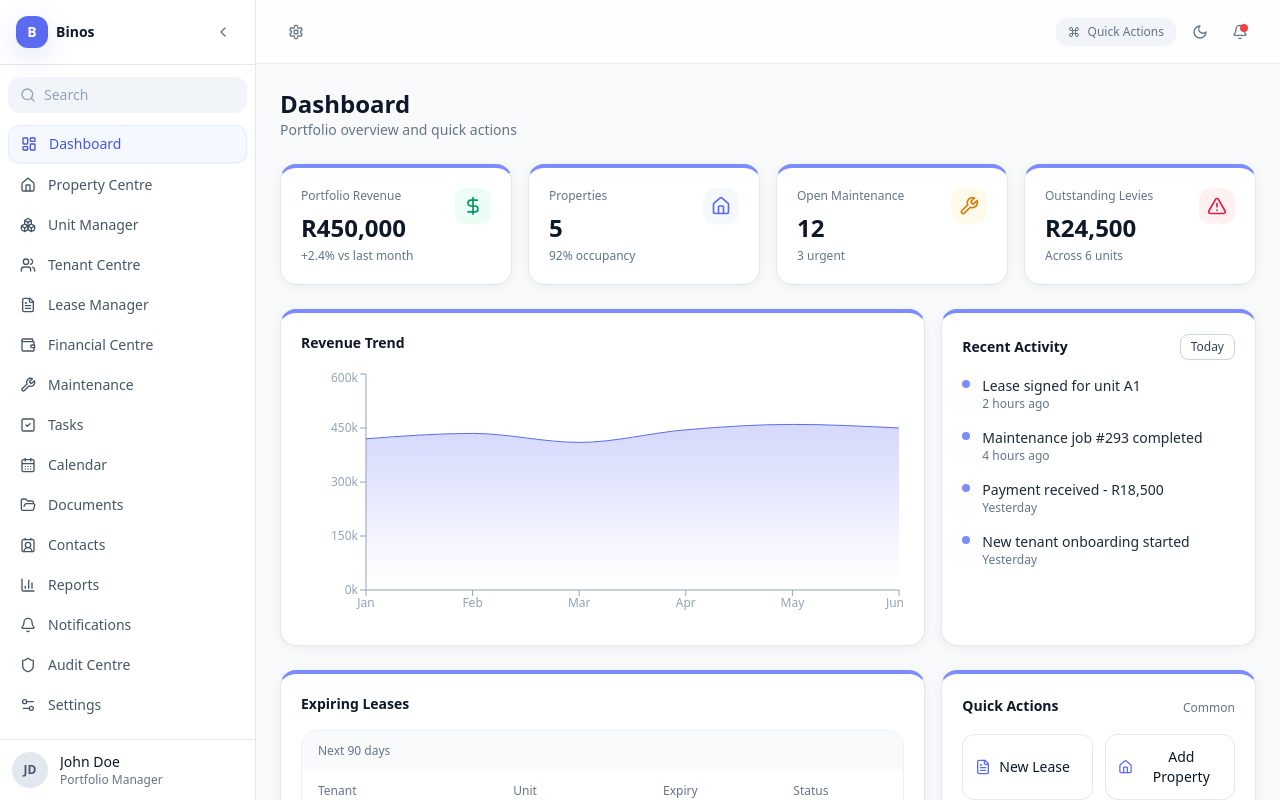
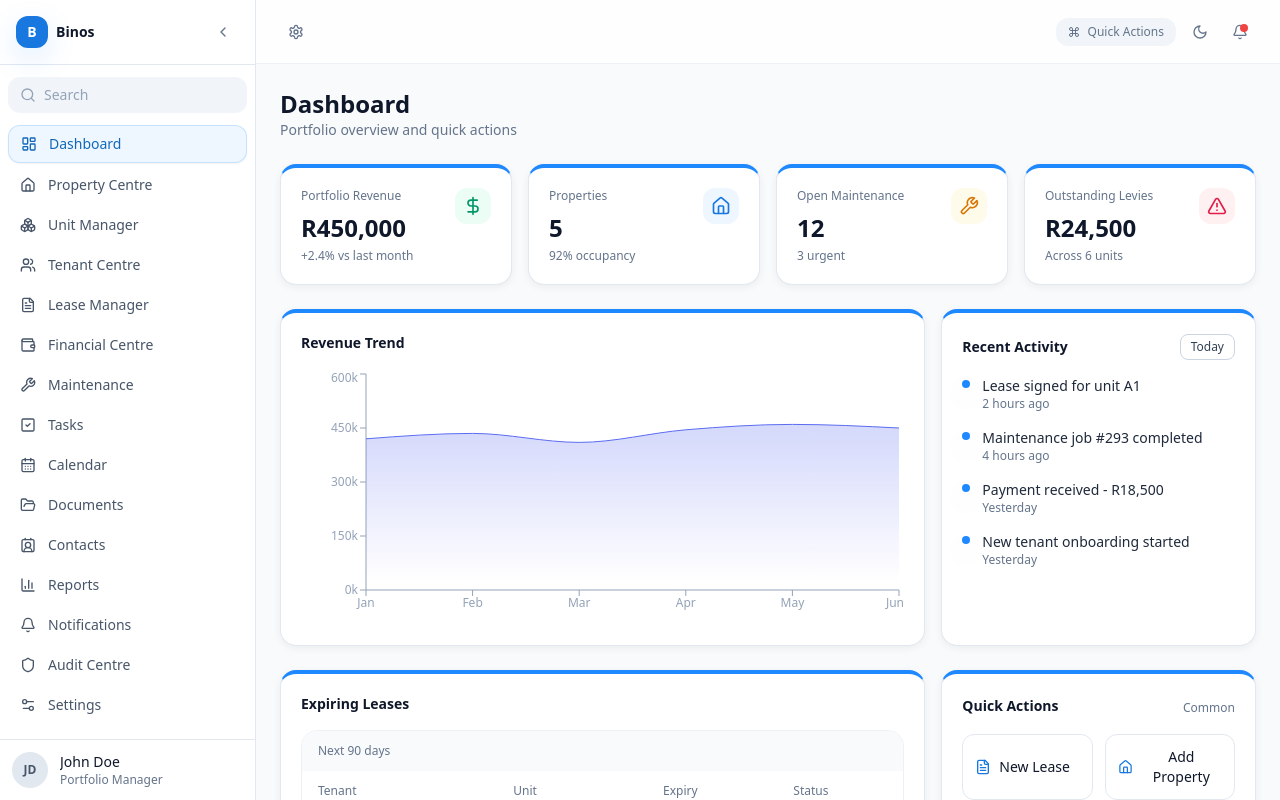
Before and after one commit to m1nni3/binos-platform-shell, a React (Vite) app: page / in a window 1280 px wide. Shown: the top 800 px of the page. Built offline with nearby package versions, Linux system fonts and the light colour scheme.

Commit message:
Apply BINOS brand palette and design system to Tailwind config

```diff
--- a/tailwind.config.js
+++ b/tailwind.config.js
@@ -5,46 +5,98 @@ export default {
   theme: {
     extend: {
       colors: {
+        // BINOS Primary Brand Colors
+        brand: {
+          blue: '#1E88FF',
+          green: '#43D000',
+          orange: '#FF8A00',
+          pink: '#FF2D95',
+          purple: '#7A2CFF',
+        },
+        // Module accent colors
+        module: {
+          finance: '#1E88FF',
+          properties: '#43D000',
+          maintenance: '#FF8A00',
+          communications: '#FF2D95',
+          analytics: '#7A2CFF',
+          contacts: '#00BFA5',
+          documents: '#4B5BFF',
+          tasks: '#FFD600',
+          alerts: '#FF5A4D',
+        },
+        // Accent palette
+        accent: {
+          cyan: '#00C8FF',
+          teal: '#00BFA5',
+          yellow: '#FFD600',
+          lime: '#A8FF00',
+          indigo: '#4B5BFF',
+          coral: '#FF5A4D',
+          turquoise: '#00E0D4',
+        },
+        // Neutral palette
+        neutral: {
+          black: '#0D0D0D',
+          slate: '#525666',
+          gray: '#8A909C',
+          light: '#C7CBD4',
+          offwhite: '#F4F6F8',
+          white: '#FFFFFF',
+        },
+        // Card tint backgrounds
+        card: {
+          properties: '#F3FFE9',
+          finance: '#EEF7FF',
+          maintenance: '#FFF5E8',
+          analytics: '#F5EEFF',
+          contacts: '#EAFBF8',
+          tasks: '#FFFBE6',
+          documents: '#EEF1FF',
+          communications: '#FFF0F8',
+          alerts: '#FFF0EE',
+        },
+        // Legacy primary palette for backward compatibility
         primary: {
-          50: '#f6f8ff',
-          100: '#eef1ff',
-          200: '#dde4ff',
-          300: '#c4ceff',
-          400: '#a3b2ff',
-          500: '#7b8cff',
-          600: '#5b6bf0',
-          700: '#4554db',
-          800: '#3845b0',
-          900: '#303c8a',
-          950: '#1e2360',
-        },
-        slate: {
-          850: '#1f2937',
-          900: '#0f172a',
-          950: '#020617',
+          50: '#EEF7FF',
+          100: '#D6EBFF',
+          200: '#ADD6FF',
+          300: '#84C2FF',
+          400: '#5BADFF',
+          500: '#1E88FF',
+          600: '#1878E0',
+          700: '#1267B8',
+          800: '#0C5590',
+          900: '#064368',
+          950: '#032A40',
         },
         surface: {
-          50: '#f8fafc',
-          100: '#f1f5f9',
-          200: '#e2e8f0',
-          800: '#1e293b',
-          900: '#0f172a',
-          950: '#020617',
+          50: '#F4F6F8',
+          100: '#EEF0F3',
+          200: '#E6E9EE',
+          800: '#0D0D0D',
+          900: '#0A0A0A',
+          950: '#070707',
         },
       },
-      borderRadius: { '2xl': '1rem', '3xl': '1.5rem' },
+      borderRadius: {
+        '2xl': '1rem',
+        '3xl': '1.5rem',
+      },
       boxShadow: {
-        soft: '0 2px 12px rgba(16,24,40,0.06)',
-        'soft-lg': '0 8px 24px rgba(16,24,40,0.08)',
-        primary: '0 10px 30px rgba(91,107,240,0.18)',
-        'primary-lg': '0 20px 50px rgba(91,107,240,0.22)',
-        'primary-dark': '0 10px 30px rgba(123,140,255,0.12)',
-        emerald: '0 10px 30px rgba(16,185,129,0.18)',
-        'emerald-dark': '0 10px 30px rgba(52,211,153,0.12)',
-        amber: '0 10px 30px rgba(245,158,11,0.18)',
-        'amber-dark': '0 10px 30px rgba(251,191,36,0.12)',
-        rose: '0 10px 30px rgba(244,63,94,0.18)',
-        'rose-dark': '0 10px 30px rgba(251,113,133,0.12)',
+        soft: '0 2px 8px rgba(13,13,13,0.06)',
+        'soft-lg': '0 8px 24px rgba(13,13,13,0.08)',
+        primary: '0 10px 30px rgba(30,136,255,0.15)',
+        'primary-lg': '0 20px 50px rgba(30,136,255,0.2)',
+        'primary-dark': '0 10px 30px rgba(30,136,255,0.08)',
+        emerald: '0 10px 30px rgba(67,208,0,0.15)',
+        'emerald-dark': '0 10px 30px rgba(67,208,0,0.08)',
+        amber: '0 10px 30px rgba(255,138,0,0.15)',
+        'amber-dark': '0 10px 30px rgba(255,138,0,0.08)',
+        rose: '0 10px 30px rgba(255,45,149,0.15)',
+        'rose-dark': '0 10px 30px rgba(255,45,149,0.08)',
+        purple: '0 10px 30px rgba(122,44,255,0.15)',
+        'purple-dark': '0 10px 30px rgba(122,44,255,0.08)',
       },
       keyframes: {
         'fade-in': { '0%': { opacity: '0' }, '100%': { opacity: '1' } },
```
